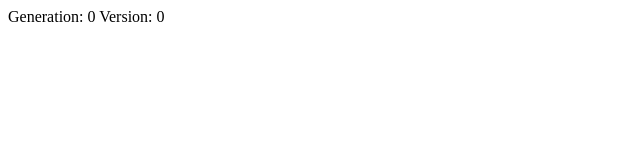
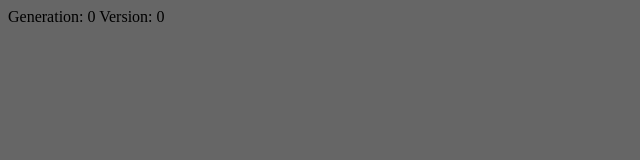
Before and after one commit to deerchao/game-of-life-py, a plain HTML site: page src/ui/index.html in a window 1280 px wide. Shown: the whole page, without its empty margins (0-640 px from the left). Drawn offline with nearby package versions, Linux system fonts and the light colour scheme.

Commit message:
界面背景色调整

```diff
--- a/src/ui/index.html
+++ b/src/ui/index.html
@@ -6,6 +6,10 @@
     <meta charset="utf-8" />
 
     <style>
+        html {
+            background-color: #666;
+        }
+
         td {
             height: 10px;
             width: 10px;
```
